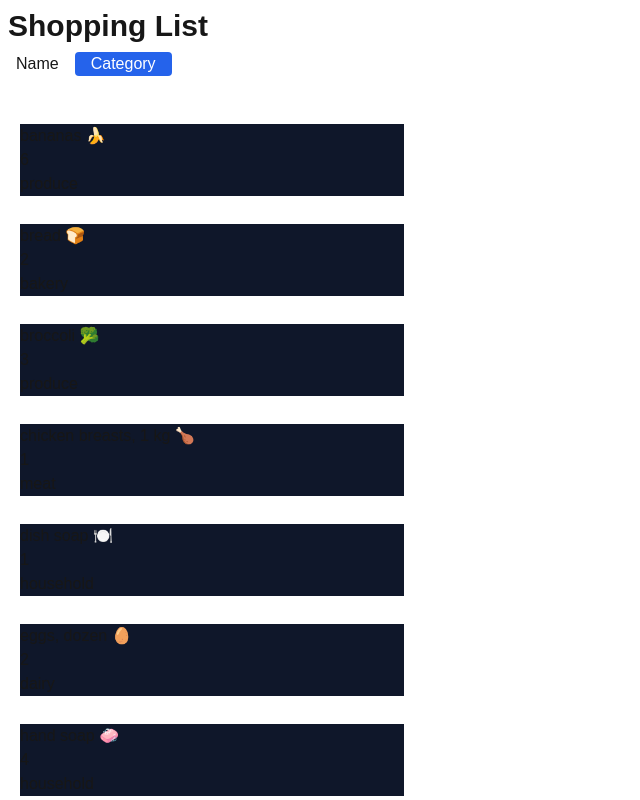
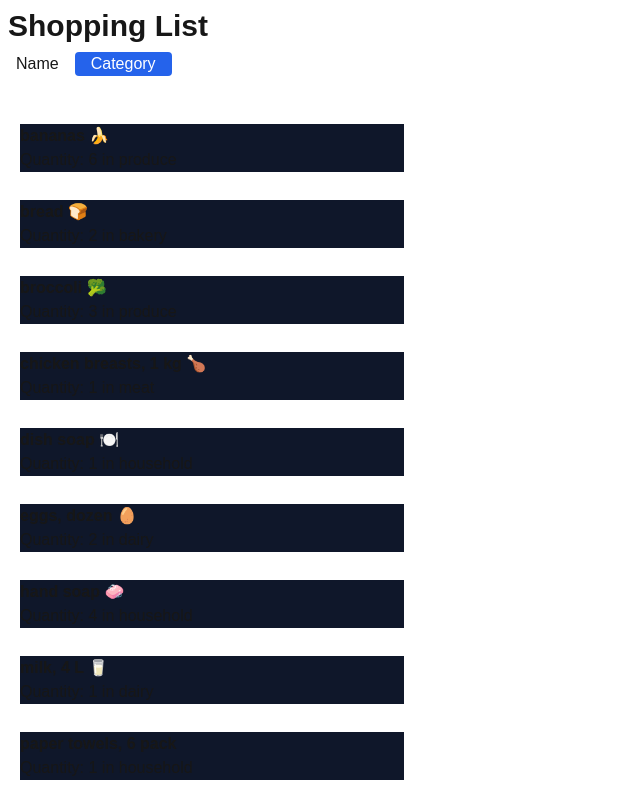
Before and after one commit to TortoiseGhos/cprg306-assignments, a Next.js app: page /week-6 in a window 1280 px wide. Shown: the top 800 px of the page, without its empty margins (0-640 px from the left). Built offline with nearby package versions, Linux system fonts and the light colour scheme.

Commit message:
editing
making things look nicer

```diff
--- a/app/week-6/item-list.js
+++ b/app/week-6/item-list.js
@@ -47,9 +47,8 @@ export default function ItemList() {
                     return (
                         <div className="bg-slate-900 max-w-sm mx-5 my-7">
                             <li key={item.id}>
-                            <h2>{item.name}</h2>
-                            <p>{item.quantity}</p>
-                            <p>{item.category}</p>
+                            <li><b>{item.name}</b></li>
+                            <li>Quantity: {item.quantity} in {item.category}</li>
                             </li>
                         </div>
                     );
```
